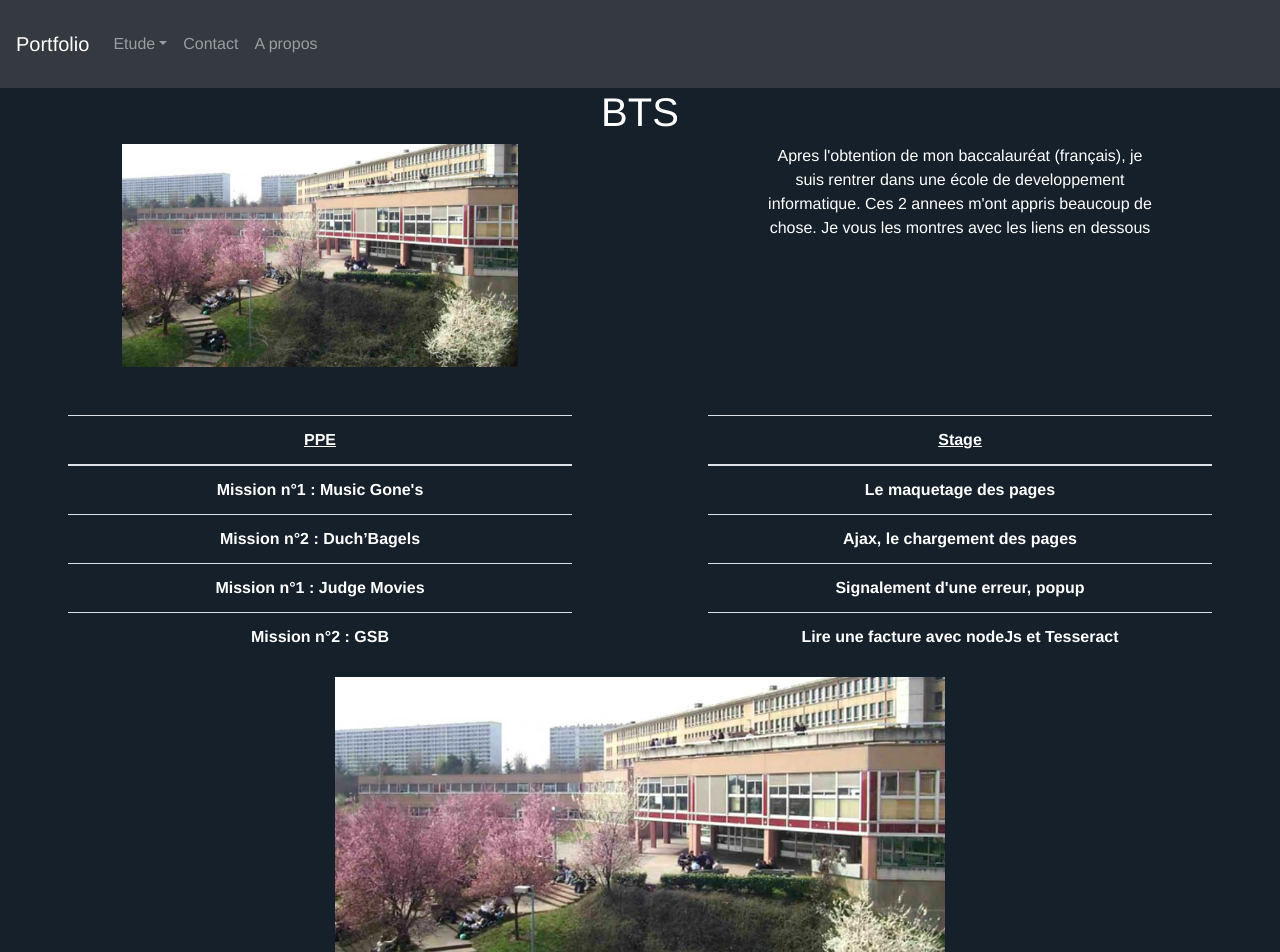
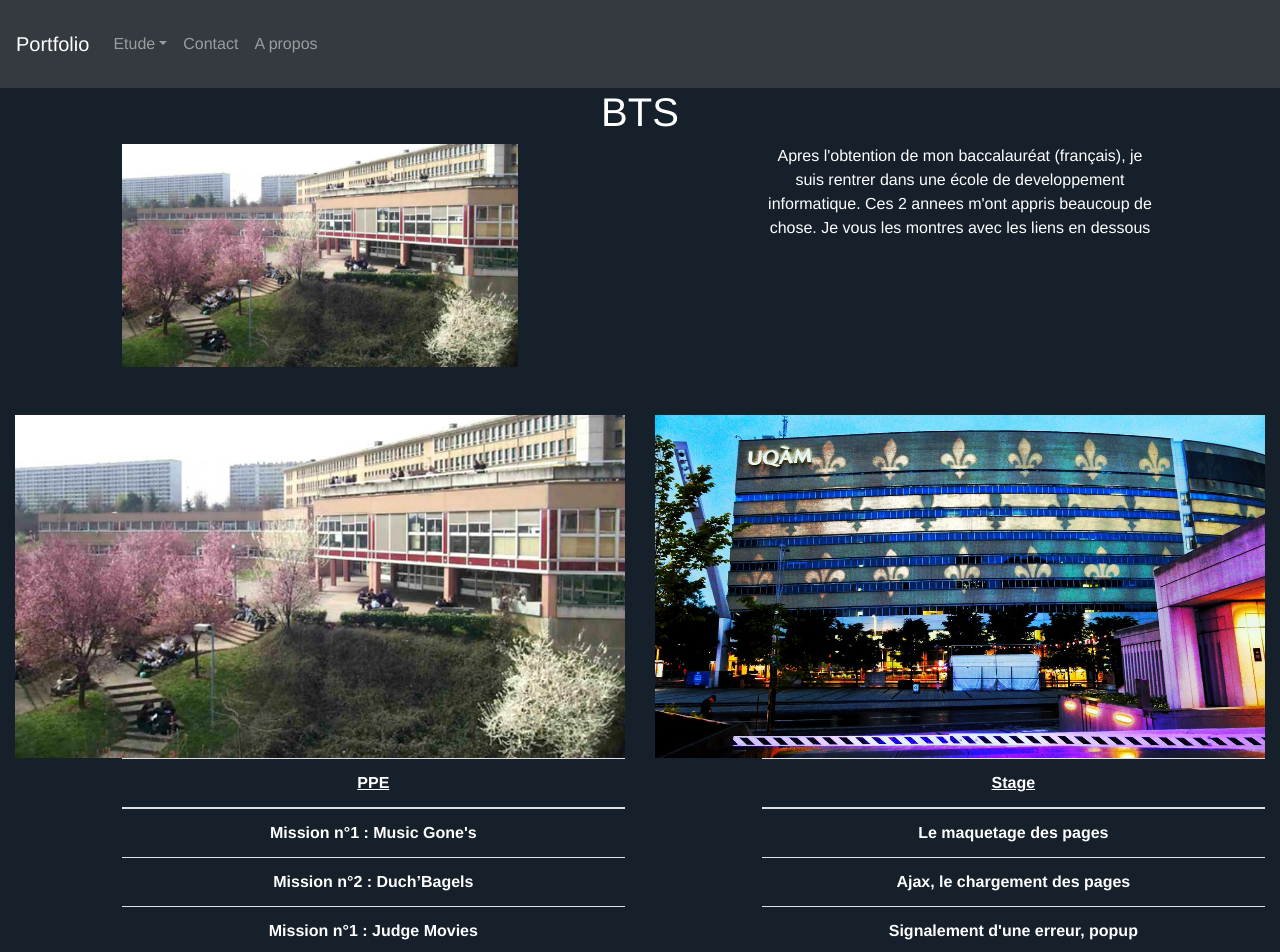
Before and after one commit to Kyowdem/Portfolio, a Vue app: page /etude/BTS in a window 1280 px wide. Shown: the top 952 px of the page. Built offline with nearby package versions, Linux system fonts and the light colour scheme.

Commit message:
add 2 img for animation

```diff
--- a/src/views/Etude.vue
+++ b/src/views/Etude.vue
@@ -4,7 +4,25 @@
       <School :etudeName="$route.params.etudeName" />
 
       <div class="row justify-content-md-around activitiesList">
-        <div class="col-md-5" v-for="(activity, property) in activitiesName" :key="property">
+        <div class="col-md-6">
+          <img
+            @mouseover="addAnimation( [{element: 'img[name=PPE]', animation: 'flipOutY'}, {element: 'table[name=PPE]', animation: 'flipInY'}])"
+            name="PPE"
+            :src="require('@/assets/img/school/batiment-BTS.jpg')"
+            class="img-fluid"
+            alt="PPE"
+          />
+        </div>
+        <div class="col-md-6">
+          <img
+            @mouseover="addAnimation( [{element: 'img[name=stage]', animation: 'flipOutY'}, {element: 'table[name=stage]', animation: 'flipInY'}])"
+            name="stage"
+            :src="require('@/assets/img/school/batiment-UQAM.jpg')"
+            class="img-fluid"
+            alt="stage"
+          />
+        </div>
+        <div class="offset-md-1 col-md-5" v-for="(activity, property) in activitiesName" :key="property">
           <table class="table table-hover" :name="property">
             <thead>
               <tr>
@@ -17,17 +35,6 @@
               </tr>
             </tbody>
           </table>
-        </div>
-      </div>
-      <div class="row justify-content-md-around imgFlip">
-        <div class="col-md-6">
-          <img
-            @mouseover="addAnimation( [{element: 'img[name=PPE]', animation: 'flipOutY'}, {element: 'table[name=PPE]', animation: 'flipInY'}])"
-            name="PPE"
-            :src="require('@/assets/img/school/batiment-BTS.jpg')"
-            class="img-fluid"
-            alt="PPE"
-          />
         </div>
       </div>
     </div>
@@ -55,6 +62,7 @@ export default {
       activityOrSchool: true,
       activitiesName: { PPE: [], stage: [] },
       nameOfActivityClick: "",
+      show: {}
     };
   },
   mounted() {
```
